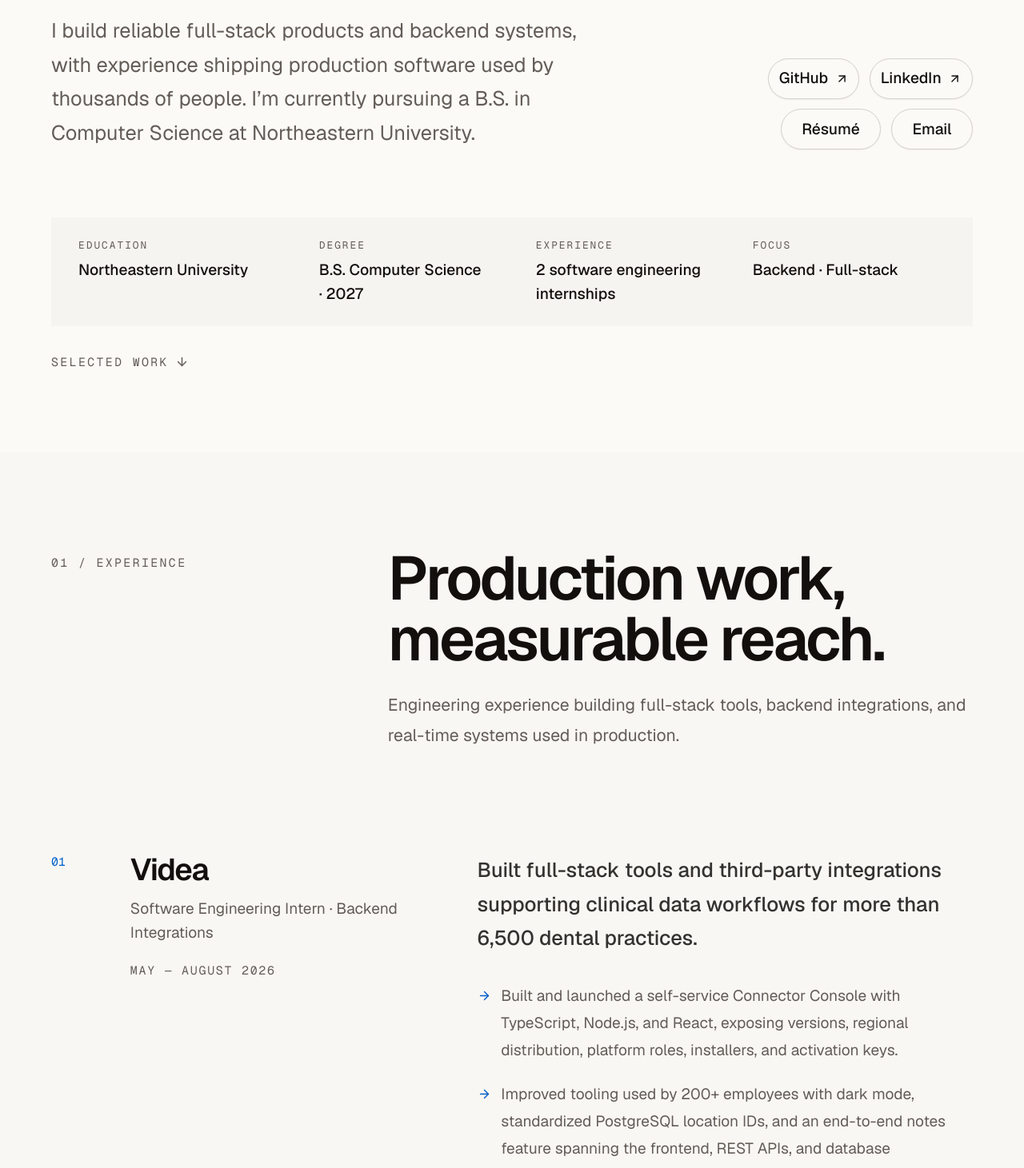
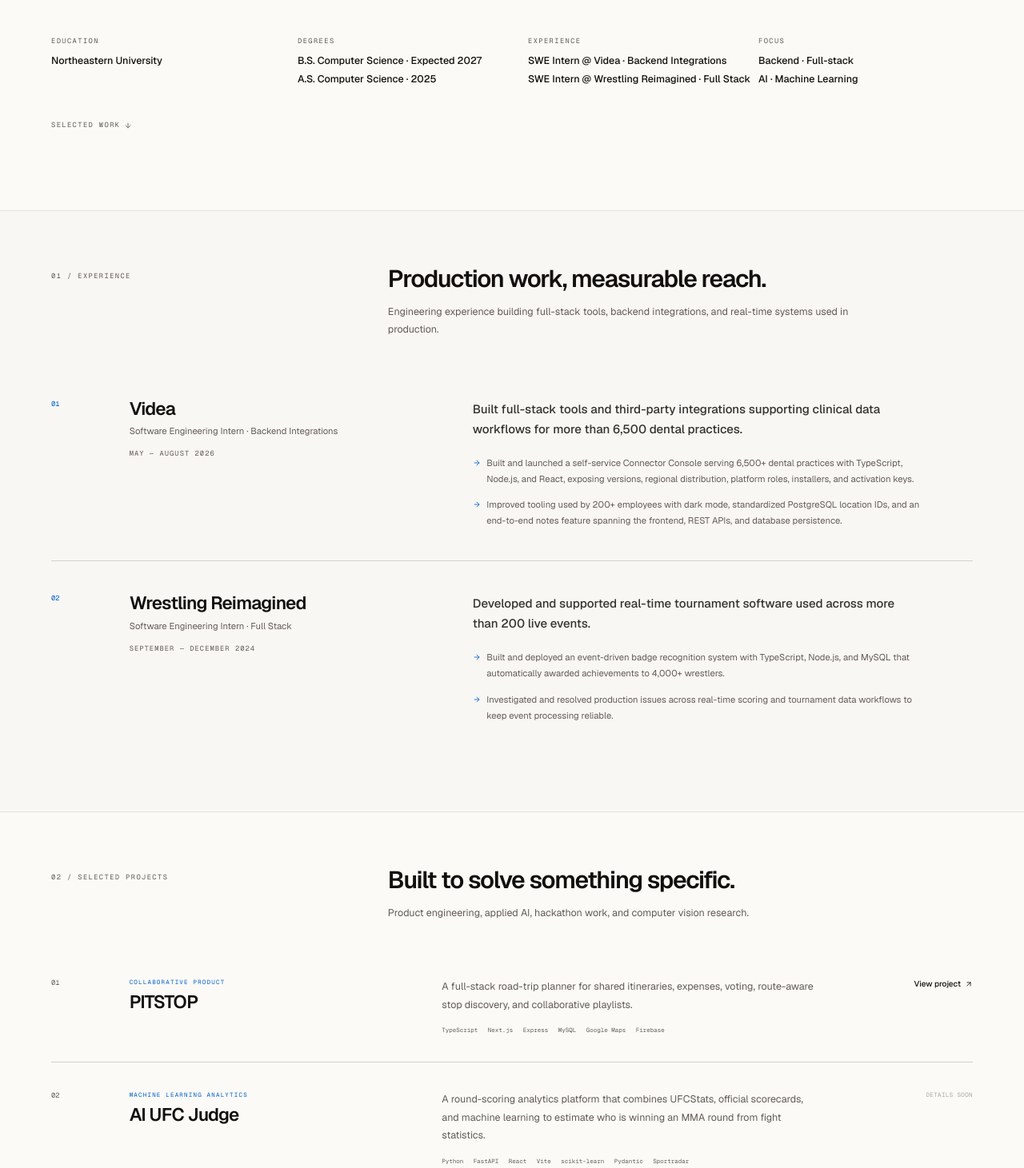
Before and after one commit to timothygribbin/personal-website-updated, a Next.js app: page / in a window 1280 px wide. Shown: the part 480-1941 px from the top of the page at 80% size. Built offline with nearby package versions, Linux system fonts and the light colour scheme.

Commit message:
Refine portfolio layout and content

```diff
--- a/app/globals.css
+++ b/app/globals.css
@@ -123,11 +123,17 @@
     @apply border-border outline-ring/50;
   }
   body {
-    @apply bg-background text-foreground selection:bg-foreground selection:text-background;
+    @apply overflow-x-clip bg-background text-foreground selection:bg-foreground selection:text-background;
   }
   html {
     @apply font-sans;
-    font-size: clamp(17px, 0.68vw, 20px);
+    font-size: 14px;
+  }
+}
+
+@media (min-width: 768px) {
+  html {
+    font-size: 10px;
   }
 }
 
@@ -162,7 +168,7 @@
   }
 
   .section-shell {
-    @apply w-full px-6 py-20 md:px-[5vw] md:py-24 lg:py-28;
+    @apply w-full border-t border-border/60 px-6 py-20 md:px-[5vw] md:py-24 lg:py-28;
   }
 
   .eyebrow {
--- a/app/page.tsx
+++ b/app/page.tsx
@@ -45,28 +45,28 @@ export default function Home() {
       <SiteHeader />
 
       <main id="main-content">
-        <section className="page-grid py-16 md:py-20 lg:py-24">
+        <section className="page-grid py-24 md:py-32 lg:py-40">
           <div className="lg:col-span-12">
             <p className="eyebrow">
               <span className="inline-block size-2 rounded-full bg-[var(--signal)]" />
               Software engineer · New York / Boston
             </p>
-            <h1 className="mt-9 text-[clamp(4.5rem,9.5vw,12rem)] font-semibold leading-[0.84] tracking-[-0.075em] sm:whitespace-nowrap">
+            <h1 className="mt-12 text-[clamp(2.5rem,4vw,5.5rem)] font-semibold leading-[0.95] tracking-[-0.05em] sm:whitespace-nowrap">
               TJ Gribbin
             </h1>
-            <p className="mt-9 text-[clamp(1.65rem,2.3vw,3.25rem)] font-medium leading-[1.12] tracking-[-0.035em] text-foreground/80">
+            <p className="mt-12 max-w-[65rem] text-[clamp(1.2rem,1.15vw,1.6rem)] font-medium leading-[1.24] tracking-[-0.018em] text-foreground/80">
               Software Engineer <span className="text-muted-foreground">/</span>{" "}
               Computer Science @ Northeastern University
             </p>
           </div>
 
-          <div className="mt-12 lg:col-span-8 lg:mt-14 lg:pr-[4vw]">
+          <div className="mt-16 lg:col-span-8 lg:mt-20 lg:pr-[4vw]">
             <p className="max-w-6xl text-xl leading-9 text-muted-foreground lg:text-2xl lg:leading-10">
               {portfolio.introduction}
             </p>
           </div>
 
-          <div className="mt-8 flex flex-col justify-end lg:col-span-4 lg:mt-14 lg:items-end">
+          <div className="mt-12 flex flex-col justify-end lg:col-span-4 lg:mt-20 lg:items-end">
             <div className="flex flex-wrap gap-3 lg:justify-end">
               {portfolio.heroLinks.map((link) => (
                 <ActionLink key={link.label} {...link} />
@@ -74,21 +74,21 @@ export default function Home() {
             </div>
           </div>
 
-          <dl className="mt-16 grid bg-muted/40 px-6 sm:grid-cols-2 lg:col-span-12 lg:mt-20 lg:grid-cols-4 lg:px-8">
+          <dl className="mt-24 grid sm:grid-cols-2 lg:col-span-12 lg:mt-32 xl:grid-cols-4">
             {[
               ["Education", "Northeastern University"],
-              ["Degree", "B.S. Computer Science · 2027"],
-              ["Experience", "2 software engineering internships"],
-              ["Focus", "Backend · Full-stack"],
+              ["Degrees", "B.S. Computer Science · Expected 2027\nA.S. Computer Science · 2025"],
+              ["Experience", "SWE Intern @ Videa · Backend Integrations\nSWE Intern @ Wrestling Reimagined · Full Stack"],
+              ["Focus", "Backend · Full-stack\nAI · Machine Learning"],
             ].map(([term, detail]) => (
               <div
                 key={term}
-                className="py-6 sm:pr-6 lg:px-7 lg:first:pl-0 lg:last:pr-0"
+                className="py-8 sm:pr-7 lg:px-8 lg:first:pl-0 lg:last:pr-0"
               >
-                <dt className="font-mono text-xs uppercase tracking-[0.16em] text-muted-foreground">
+                <dt className="font-mono text-sm uppercase tracking-[0.16em] text-muted-foreground">
                   {term}
                 </dt>
-                <dd className="mt-2 text-lg font-medium">{detail}</dd>
+                <dd className="mt-3 whitespace-pre-line text-xl font-medium leading-8 lg:leading-9 xl:whitespace-pre">{detail}</dd>
               </div>
             ))}
           </dl>
@@ -201,13 +201,13 @@ export default function Home() {
           </div>
         </section>
 
-        <section id="toolkit" className="section-shell scroll-mt-24 bg-muted/20">
+        <section id="toolkit" className="section-shell scroll-mt-24">
           <SectionHeading
             eyebrow="03 / Technical toolkit"
             title="Tools I use to ship."
             description="Languages, frameworks, databases, and infrastructure used across production work, coursework, and personal projects."
           />
-          <div className="grid gap-10 bg-muted/40 px-7 py-9 sm:grid-cols-2 md:px-9 lg:grid-cols-3 lg:gap-14 lg:py-11">
+          <div className="grid gap-10 sm:grid-cols-2 lg:grid-cols-3 lg:gap-14">
             {portfolio.skills.map((group) => (
               <div key={group.label}>
                 <h3 className="font-mono text-sm uppercase tracking-[0.16em] text-[var(--signal)]">
@@ -220,9 +220,9 @@ export default function Home() {
         </section>
 
         <section id="about" className="section-shell scroll-mt-24">
-          <SectionHeading eyebrow="04 / About" title="A path built through momentum." />
+          <SectionHeading eyebrow="04 / About" title="A nontraditional route into computer science." titleClassName="lg:whitespace-nowrap lg:text-5xl xl:text-6xl" />
           <div className="grid gap-10 lg:grid-cols-12 lg:gap-8">
-            <p className="eyebrow lg:col-span-4">Suffolk County → Northeastern</p>
+            <p className="eyebrow lg:col-span-4">Suffolk County Community College → Northeastern University</p>
             <div className="space-y-7 text-xl leading-[1.6] tracking-[-0.015em] text-foreground/80 lg:col-span-8 lg:text-2xl">
               {portfolio.about.map((paragraph) => (
                 <p key={paragraph}>{paragraph}</p>
@@ -237,7 +237,7 @@ export default function Home() {
             title="Experience at a glance."
             description="A one-page overview of my education, engineering experience, projects, and technical skills."
           />
-          <div className="grid gap-8 bg-muted/40 px-7 py-8 md:grid-cols-12 md:items-center md:px-9 md:py-10">
+          <div className="grid gap-8 md:grid-cols-12 md:items-center">
             <p className="text-lg leading-8 text-muted-foreground md:col-span-8">
               View the résumé in a dedicated reader or download the original PDF.
             </p>
--- a/components/section-heading.tsx
+++ b/components/section-heading.tsx
@@ -1,3 +1,5 @@
-export function SectionHeading({ eyebrow, title, description }: { eyebrow: string; title: string; description?: string }) {
-  return <div className="mb-14 grid gap-6 md:grid-cols-[0.8fr_1.7fr] md:gap-[6vw]"><p className="pt-2 font-mono text-sm uppercase tracking-[0.16em] text-muted-foreground">{eyebrow}</p><div><h2 className="text-4xl font-semibold tracking-[-0.04em] sm:text-6xl lg:text-7xl">{title}</h2>{description && <p className="mt-6 max-w-5xl text-lg leading-8 text-muted-foreground lg:text-xl lg:leading-9">{description}</p>}</div></div>;
+import { cn } from "@/lib/utils";
+
+export function SectionHeading({ eyebrow, title, description, titleClassName }: { eyebrow: string; title: string; description?: string; titleClassName?: string }) {
+  return <div className="mb-14 grid gap-6 md:grid-cols-[0.8fr_1.7fr] md:gap-[6vw]"><p className="pt-2 font-mono text-sm uppercase tracking-[0.16em] text-muted-foreground">{eyebrow}</p><div><h2 className={cn("text-4xl font-semibold tracking-[-0.04em] sm:text-5xl lg:text-5xl", titleClassName)}>{title}</h2>{description && <p className="mt-6 max-w-5xl text-lg leading-8 text-muted-foreground lg:text-xl lg:leading-9">{description}</p>}</div></div>;
 }
--- a/components/site-header.tsx
+++ b/components/site-header.tsx
@@ -6,5 +6,5 @@ import { cn } from "@/lib/utils";
 const navigation = [{ label: "Experience", href: "/#experience" }, { label: "Projects", href: "/#projects" }, { label: "About", href: "/#about" }];
 
 export function SiteHeader() {
-  return <header className="sticky top-0 z-50 border-b border-border/70 bg-background/85 backdrop-blur-md"><a href="#main-content" className="sr-only focus:not-sr-only focus:absolute focus:left-4 focus:top-4 focus:z-50 focus:rounded-md focus:bg-background focus:px-3 focus:py-2">Skip to content</a><div className="flex h-24 w-full items-center justify-between px-6 md:px-[5vw]"><Link href="/" className="font-mono text-lg font-semibold tracking-[-0.03em]">TJ<span className="text-[var(--signal)]">.</span></Link><nav aria-label="Primary navigation" className="hidden items-center gap-10 sm:flex">{navigation.map((item) => <Link key={item.href} href={item.href} className="text-lg text-muted-foreground transition-colors hover:text-foreground">{item.label}</Link>)}<Link href="/#contact" className={cn(buttonVariants({ variant: "outline" }), "h-11 rounded-full px-5 text-base")}>Contact</Link></nav><Link href="/#projects" className="text-lg text-muted-foreground sm:hidden">Work</Link></div></header>;
+  return <header className="sticky top-0 z-50 border-b border-border/70 bg-background/85 backdrop-blur-md"><a href="#main-content" className="sr-only focus:not-sr-only focus:absolute focus:left-4 focus:top-4 focus:z-50 focus:rounded-md focus:bg-background focus:px-3 focus:py-2">Skip to content</a><div className="flex h-24 w-full items-center justify-between px-6 md:px-[5vw]"><Link href="/" className="font-mono text-xl font-semibold tracking-[-0.03em]">TJ<span className="text-[var(--signal)]">.</span></Link><nav aria-label="Primary navigation" className="hidden items-center gap-10 sm:flex">{navigation.map((item) => <Link key={item.href} href={item.href} className="text-xl text-muted-foreground transition-colors hover:text-foreground">{item.label}</Link>)}<Link href="/#contact" className={cn(buttonVariants({ variant: "outline" }), "h-12 rounded-full px-6 text-lg")}>Contact</Link></nav><nav aria-label="Mobile navigation" className="flex items-center gap-6 text-lg sm:hidden"><Link href="/#projects" className="text-muted-foreground">Work</Link><Link href="/#contact" className="text-muted-foreground">Contact</Link></nav></div></header>;
 }
--- a/data/portfolio.ts
+++ b/data/portfolio.ts
@@ -1,28 +1,126 @@
 type Link = { label: string; href: string; external?: boolean };
 
 export const portfolio = {
-  introduction: "I build reliable full-stack products and backend systems, with experience shipping production software used by thousands of people. I’m currently pursuing a B.S. in Computer Science at Northeastern University.",
-  heroLinks: [{ label: "GitHub", href: "https://github.com/timothygribbin", external: true }, { label: "LinkedIn", href: "https://www.linkedin.com/in/timothy-gribbin/", external: true }, { label: "Résumé", href: "/resume" }, { label: "Email", href: "mailto:timothyjgribbin@gmail.com" }] satisfies Link[],
+  introduction:
+    "I build reliable full-stack products and backend systems, with experience shipping production software used by thousands of customers. I’m currently pursuing a B.S. in Computer Science at Northeastern University.",
+  heroLinks: [
+    {
+      label: "GitHub",
+      href: "https://github.com/timothygribbin",
+      external: true,
+    },
+    {
+      label: "LinkedIn",
+      href: "https://www.linkedin.com/in/timothy-gribbin/",
+      external: true,
+    },
+    { label: "Résumé", href: "/resume" },
+    { label: "Email", href: "mailto:timothyjgribbin@gmail.com" },
+  ] satisfies Link[],
   experience: [
-    { company: "Videa", role: "Software Engineering Intern · Backend Integrations", dates: "May — August 2026", summary: "Built full-stack tools and third-party integrations supporting clinical data workflows for more than 6,500 dental practices.", highlights: ["Built and launched a self-service Connector Console with TypeScript, Node.js, and React, exposing versions, regional distribution, platform roles, installers, and activation keys.", "Improved tooling used by 200+ employees with dark mode, standardized PostgreSQL location IDs, and an end-to-end notes feature spanning the frontend, REST APIs, and database persistence."] },
-    { company: "WrestlingTournaments.com", role: "Software Engineering Intern · Full Stack", dates: "September — December 2024", summary: "Developed and supported real-time tournament software used across more than 200 live events.", highlights: ["Built and deployed an event-driven badge recognition system with TypeScript, Node.js, and MySQL that automatically awarded achievements to 4,000+ wrestlers.", "Investigated and resolved production issues across real-time scoring and tournament data workflows to keep event processing reliable."] },
+    {
+      company: "Videa",
+      role: "Software Engineering Intern · Backend Integrations",
+      dates: "May — August 2026",
+      summary:
+        "Built full-stack tools and third-party integrations supporting clinical data workflows for more than 6,500 dental practices.",
+      highlights: [
+        "Built and launched a self-service Connector Console serving 6,500+ dental practices with TypeScript, Node.js, and React, exposing versions, regional distribution, platform roles, installers, and activation keys.",
+        "Improved tooling used by 200+ employees with dark mode, standardized PostgreSQL location IDs, and an end-to-end notes feature spanning the frontend, REST APIs, and database persistence.",
+      ],
+    },
+    {
+      company: "Wrestling Reimagined",
+      role: "Software Engineering Intern · Full Stack",
+      dates: "September — December 2024",
+      summary:
+        "Developed and supported real-time tournament software used across more than 200 live events.",
+      highlights: [
+        "Built and deployed an event-driven badge recognition system with TypeScript, Node.js, and MySQL that automatically awarded achievements to 4,000+ wrestlers.",
+        "Investigated and resolved production issues across real-time scoring and tournament data workflows to keep event processing reliable.",
+      ],
+    },
   ],
   projects: [
-    { name: "AI UFC Judge", category: "Applied AI", summary: "[Describe what the project does, your technical approach, and what makes it notable.]", technologies: ["[Tech stack needed]"], href: "" },
-    { name: "PITSTOP", category: "Collaborative product", summary: "A full-stack road-trip planner for shared itineraries, expenses, voting, route-aware stop discovery, and collaborative playlists.", technologies: ["TypeScript", "Next.js", "Express", "MySQL", "Google Maps", "Firebase"], href: "https://github.com/timothygribbin/Pitstop" },
-    { name: "HopperHelps", category: "1st place · HopperHacks", summary: "An AI-assisted journal and mood calendar that analyzes entries, visualizes emotional trends, and synchronizes sentiment data with user journals. Won 1st place among 230 participants.", technologies: ["OpenAI API", "Zustand", "Firebase Firestore"], href: "https://github.com/Algoltea/hopperhacksx" },
-    { name: "Signature forgery detection", category: "Computer vision research", summary: "A custom CNN for writer-independent signature forgery detection that achieved approximately 91% classification accuracy on unseen test data. Presented at the SUNY Undergraduate Research Conference.", technologies: ["Python", "TensorFlow", "NumPy", "Pandas", "CNN"], href: "" },
+    {
+      name: "PITSTOP",
+      category: "Collaborative product",
+      summary:
+        "A full-stack road-trip planner for shared itineraries, expenses, voting, route-aware stop discovery, and collaborative playlists.",
+      technologies: [
+        "TypeScript",
+        "Next.js",
+        "Express",
+        "MySQL",
+        "Google Maps",
+        "Firebase",
+      ],
+      href: "https://github.com/timothygribbin/Pitstop",
+    },
+    {
+      name: "AI UFC Judge",
+      category: "Machine learning analytics",
+      summary:
+        "A round-scoring analytics platform that combines UFCStats, official scorecards, and machine learning to estimate who is winning an MMA round from fight statistics.",
+      technologies: [
+        "Python",
+        "FastAPI",
+        "React",
+        "Vite",
+        "scikit-learn",
+        "Pydantic",
+        "Sportradar",
+      ],
+      href: "",
+    },
+    {
+      name: "HopperHelps",
+      category: "1st place · HopperHacks",
+      summary:
+        "An AI-assisted journal and mood calendar that analyzes entries, visualizes emotional trends, and synchronizes sentiment data with user journals. Won 1st place among 230 participants.",
+      technologies: ["OpenAI API", "Zustand", "Firebase Firestore"],
+      href: "https://github.com/Algoltea/hopperhacksx",
+    },
+    {
+      name: "Signature forgery detection",
+      category: "Computer vision research",
+      summary:
+        "A custom CNN for writer-independent signature forgery detection that achieved approximately 91% classification accuracy on unseen test data. Presented at the SUNY Undergraduate Research Conference.",
+      technologies: ["Python", "TensorFlow", "NumPy", "Pandas", "CNN"],
+      href: "",
+    },
   ],
   about: [
     "My path into software engineering was not a straight line. After high school, I worked delivering pizza without a clear idea of what I wanted to pursue. I eventually started Harvard’s CS50, committing to it for one hour every day. That small, consistent habit became the turning point that convinced me to take computer science seriously.",
     "I returned to school at Suffolk County Community College, where I became CS Club president, worked as a teaching assistant, participated in student research, and graduated with an A.S. in Computer Science in 2025. From there, I transferred to Northeastern University to continue toward a B.S. in Computer Science, expected in June 2027.",
-    "Along the way, I moved from learning fundamentals to building software in production through full-stack and backend-focused internships. I’m now looking for software engineering opportunities where I can keep that momentum going—working on dependable systems, useful products, and problems that reward curiosity and persistence.",
+    "Along the way, I moved from learning fundamentals to building software in production through full-stack and backend-focused internships. I’m now looking for software engineering opportunities where I can keep that momentum going by working on dependable systems, useful products, and problems that reward curiosity and persistence.",
   ],
   skills: [
-    { label: "Languages", items: ["Java", "Python", "TypeScript", "JavaScript", "C"] },
-    { label: "Application", items: ["Node.js", "Next.js", "React", "Express", "Tailwind CSS"] },
-    { label: "Data & infrastructure", items: ["PostgreSQL", "MySQL", "Redis", "AWS", "Terraform", "Docker"] },
+    {
+      label: "Languages",
+      items: ["Java", "Python", "TypeScript", "JavaScript", "C"],
+    },
+    {
+      label: "Application",
+      items: ["Node.js", "Next.js", "React", "Express", "Tailwind CSS"],
+    },
+    {
+      label: "Data & infrastructure",
+      items: ["PostgreSQL", "MySQL", "Redis", "AWS", "Terraform", "Docker"],
+    },
   ],
   resumeHref: "/Timothy-Gribbin-Resume-2026.pdf",
-  footerLinks: [{ label: "Email", href: "mailto:timothyjgribbin@gmail.com" }, { label: "GitHub", href: "https://github.com/timothygribbin", external: true }, { label: "LinkedIn", href: "https://www.linkedin.com/in/timothy-gribbin/", external: true }] satisfies Link[],
+  footerLinks: [
+    { label: "Email", href: "mailto:timothyjgribbin@gmail.com" },
+    {
+      label: "GitHub",
+      href: "https://github.com/timothygribbin",
+      external: true,
+    },
+    {
+      label: "LinkedIn",
+      href: "https://www.linkedin.com/in/timothy-gribbin/",
+      external: true,
+    },
+  ] satisfies Link[],
 };
```
